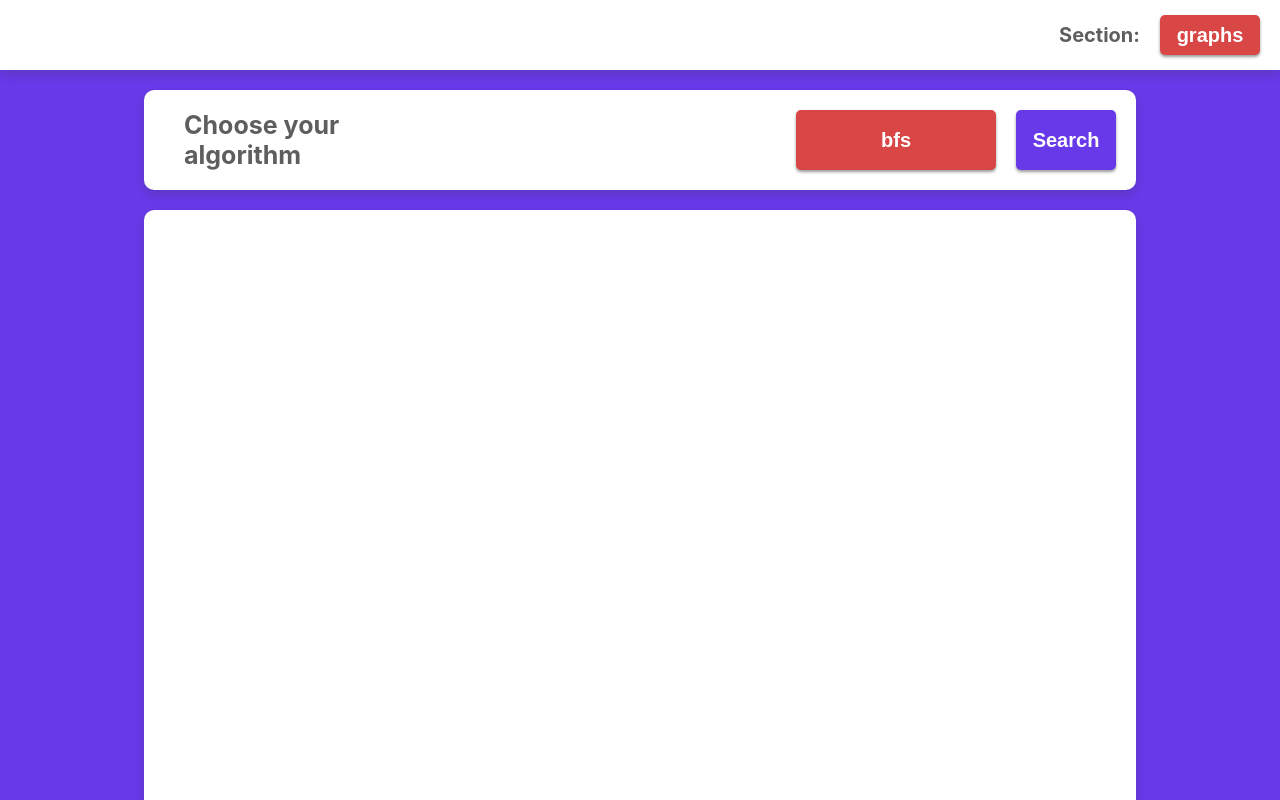
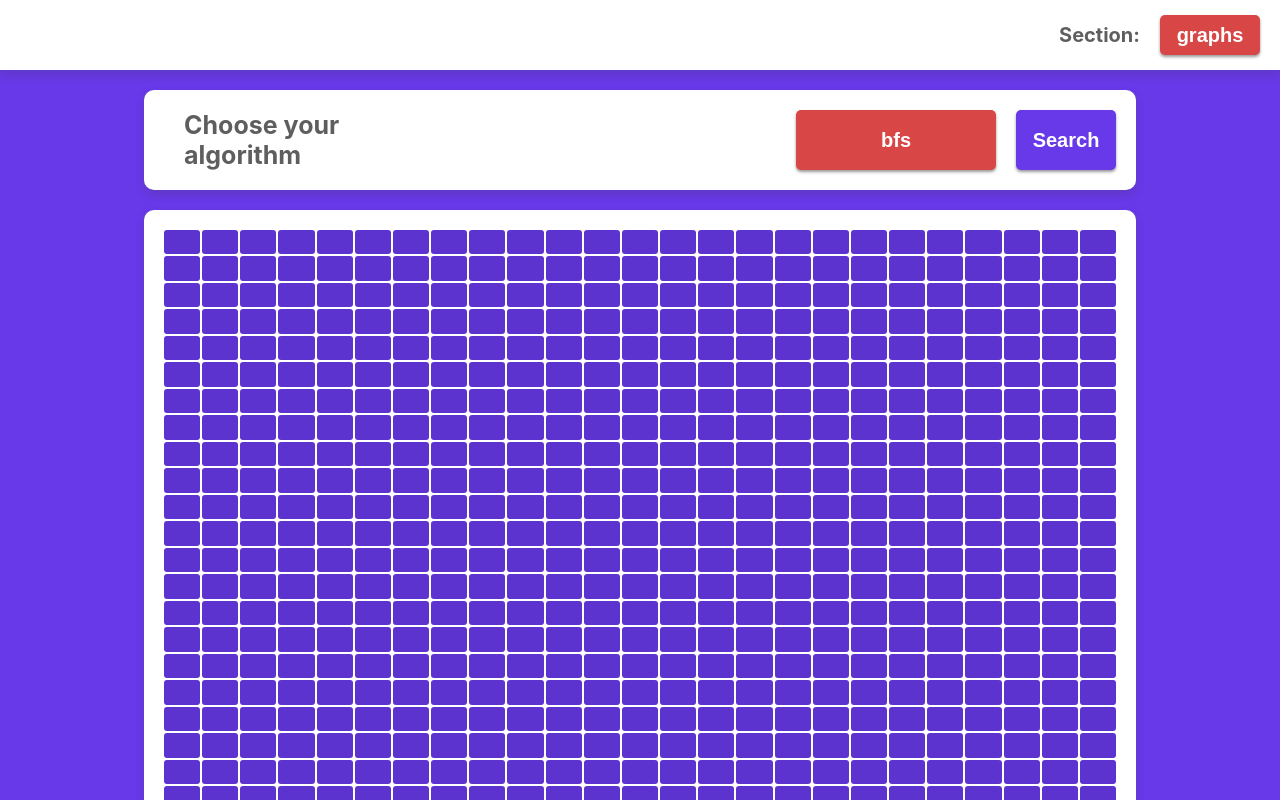
Before and after one commit to rudensergey/algo-visualiser, a React app: page / in a window 1280 px wide. Built offline with nearby package versions, Linux system fonts and the light colour scheme.

Commit message:
add style for matrix + some utils

```diff
--- a/src/components/graph/Graph.tsx
+++ b/src/components/graph/Graph.tsx
@@ -1,26 +1,35 @@
 // Absolute imports
 import * as React from "react";
+
+// Components
+import { Vertex } from "../vertex/Vertex";
 import { Button } from "../button/Button";
 import { Dropdown } from "../dropdown/Dropdown";
 
-// Components
-
 // Types
+import { GRAPH, SUPPORTED_GRAPH_ALGORITMS, STATUS, TMatrix } from "./types";
 
 // Utils
+import { constructMatrix } from "../../utils/common";
 
 // Style
 import "./style.css";
-import { GRAPH, SUPPORTED_GRAPH_ALGORITMS, STATUS } from "./types";
 
 export class Graph extends React.Component {
   state: Readonly<{
     searching: Boolean;
+    matrix: TMatrix;
   }>;
 
   constructor(props) {
     super(props);
-    this.state = { searching: false };
+
+    const matrix = constructMatrix(25);
+
+    this.state = {
+      searching: false,
+      matrix: matrix,
+    };
   }
 
   render() {
@@ -40,7 +49,16 @@ export class Graph extends React.Component {
             Search
           </Button>
         </div>
-        <div className={GRAPH.BOX}></div>
+        <div className={GRAPH.BOX}>
+          {this.state.matrix.map((row) =>
+            row.map((vertex) => (
+              <Vertex
+                statusModificator={vertex.status}
+                mainClass={GRAPH.VERTEX}
+              ></Vertex>
+            )),
+          )}
+        </div>
       </div>
     );
   }
--- a/src/components/graph/style.css
+++ b/src/components/graph/style.css
@@ -23,10 +23,20 @@
   border-radius: 10px;
   box-shadow: 0px 5px 10px var(--light-shadow);
 
-  display: flex;
-  flex-direction: row;
-  justify-content: space-between;
-  align-items: flex-end;
+  display: grid;
+  grid-template-columns: repeat(25, 1fr);
+  grid-template-rows: repeat(25, 1fr);
+  grid-gap: 2px;
+}
+
+.graph__vertex {
+  border-radius: 3px;
+  background-color: var(--main-hover);
+  transition: all;
+}
+
+.graph__verticle:hover {
+  background-color: var(--main-active);
 }
 
 .graph__buttons {
--- a/src/components/graph/types.tsx
+++ b/src/components/graph/types.tsx
@@ -5,6 +5,7 @@ export enum GRAPH {
   TITLE = "graph__title",
   DROPDOWN = "graph__dropdown",
   BOX = "graph__box",
+  VERTEX = "graph__vertex",
 }
 
 export enum SUPPORTED_GRAPH_ALGORITMS {
@@ -16,3 +17,20 @@ export enum STATUS {
   SEARCHING = "Searching...",
   CHOSE_ALGORITHM = "Choose your algorithm",
 }
+
+export enum VERTEX_STATUS {
+  VISITED = "visited",
+  DESTINATION = "destination",
+  START = "start",
+  PATH = "path",
+}
+
+export type Nullable<T> = T | null;
+export interface IVertex {
+  column: number;
+  row: number;
+  status: Nullable<VERTEX_STATUS>;
+  predecessor: Nullable<IVertex>;
+}
+
+export type TMatrix = IVertex[][];
--- /dev/null
+++ b/src/components/vertex/Vertex.tsx
@@ -0,0 +1,25 @@
+// Absolute imports
+import * as React from "react";
+
+// Components
+
+// Types
+import { VERTEX_STATUS } from "../graph/types";
+
+// Utils
+
+// Style
+import "./style.css";
+
+export const Vertex: React.FC<{
+  mainClass: string;
+  statusModificator: VERTEX_STATUS;
+}> = ({ mainClass, statusModificator }) => {
+  return (
+    <div
+      className={
+        mainClass + (statusModificator ? `--${statusModificator}` : "")
+      }
+    ></div>
+  );
+};
--- /dev/null
+++ b/src/components/vertex/types.ts
@@ -0,0 +1 @@
+export type TBar = React.FC<{ value: number; selected: boolean }>;
--- a/src/utils/common.tsx
+++ b/src/utils/common.tsx
@@ -1,2 +1,27 @@
+import { IVertex, TMatrix } from "../components/graph/types";
+
 export const wait = (time: number) =>
   new Promise((res) => setTimeout(res, time));
+
+export function constructMatrix(n: number): TMatrix {
+  const matrix = [];
+
+  for (let r = 0; r < n; r++) {
+    const newRow = [];
+
+    for (let c = 0; c < n; c++) {
+      const vertex: IVertex = {
+        column: c,
+        row: r,
+        status: null,
+        predecessor: null,
+      };
+
+      newRow.push(vertex);
+    }
+
+    matrix.push(newRow);
+  }
+
+  return matrix;
+}
```
Also changed, not shown: src/components/vertex/style.css (added).
